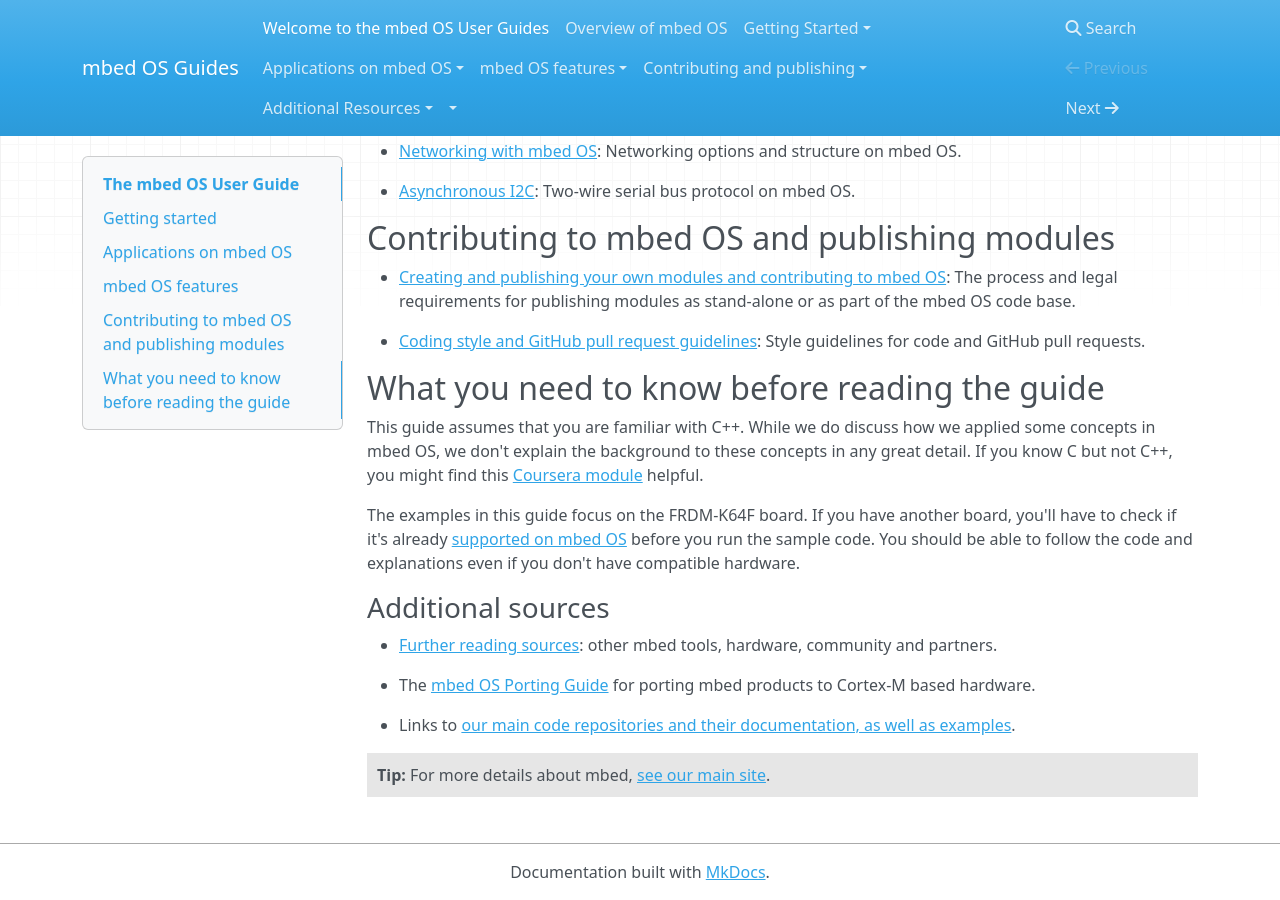
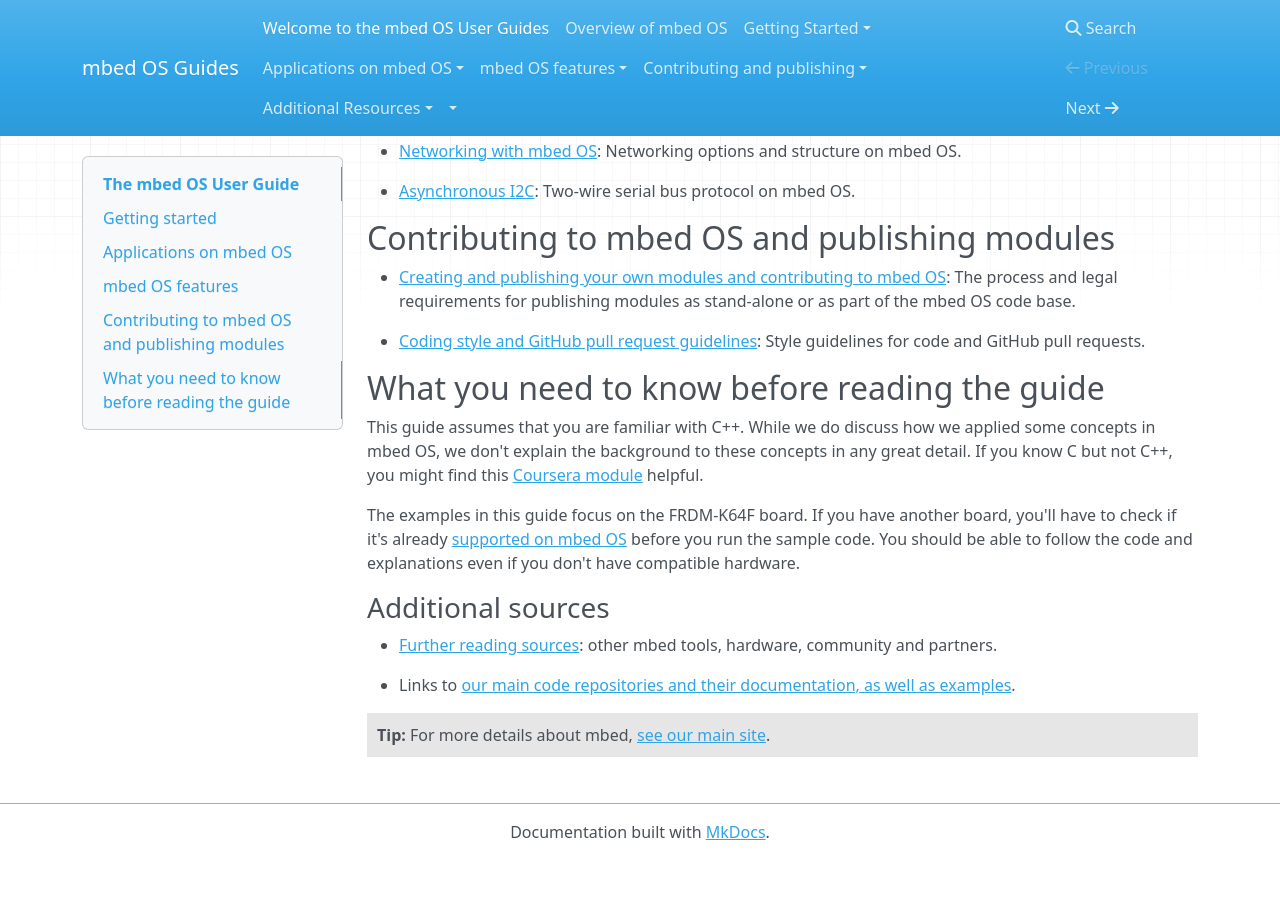
Before and after one commit to ARMmbed/GettingStartedmbedOS, an MkDocs documentation site: the page built from Docs/index.md, in a window 1280 px wide and 900 px high, scrolled down 823 px. Built offline with MkDocs 1.6.1, drawn with Linux system fonts in a browser that asks for light colours; nearby versions of some CDN libraries; old or Windows-style settings are respelled for this version of MkDocs; after the commit the page ends 1683 px from its top, so only the background shows below that.

Commit message:
Removing a link

```diff
--- a/Docs/index.md
+++ b/Docs/index.md
@@ -54,8 +54,6 @@ The examples in this guide focus on the FRDM-K64F board. If you have another boa
 
 * [Further reading sources](FurtherReading.md): other mbed tools, hardware, community and partners.
 
-* The [mbed OS Porting Guide](https://docs.mbed.com/docs/porting-guide/en/latest/) for porting mbed products to Cortex-M based hardware.
-
 * Links to [our main code repositories and their documentation, as well as examples](GetTheCode.md).
 
 <span style="background-color:#E6E6E6;  border:1px solid #000;display:block; height:100%; padding:10px">**Tip:** For more details about mbed, [see our main site](http://mbed.com/en/about-mbed/what-mbed/).</span>
```
